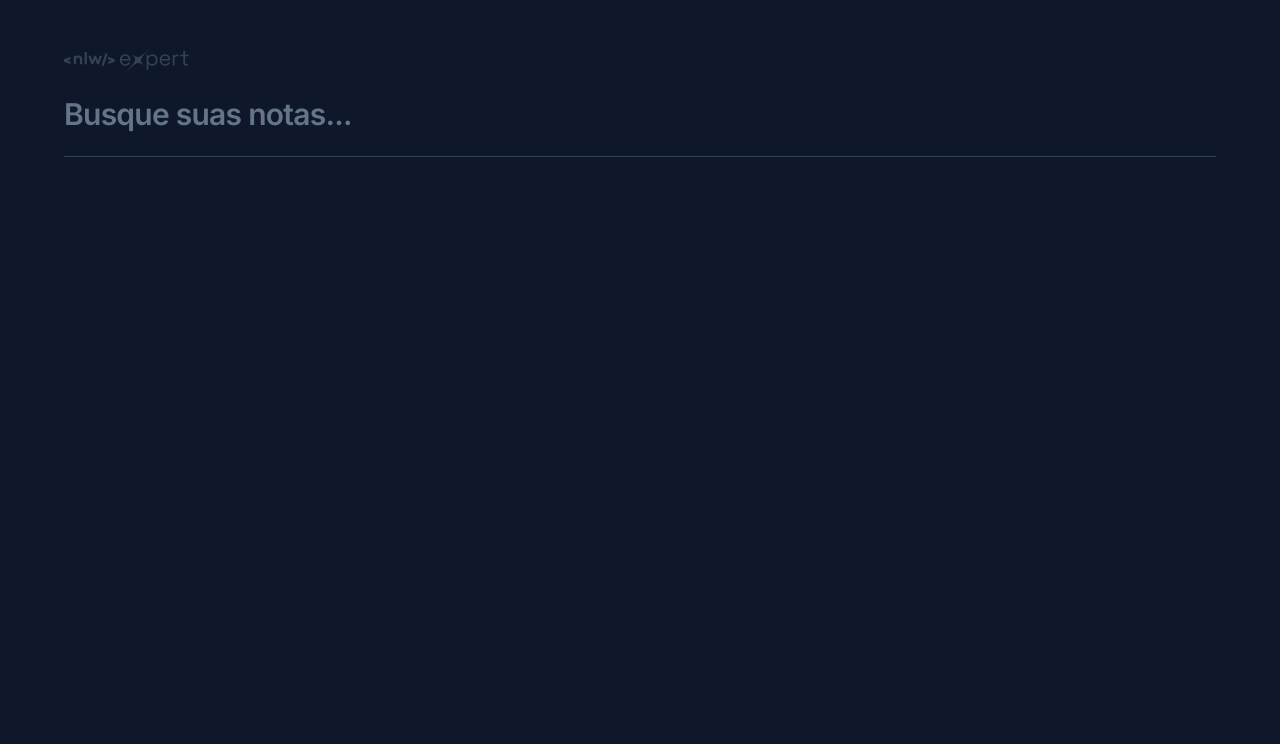
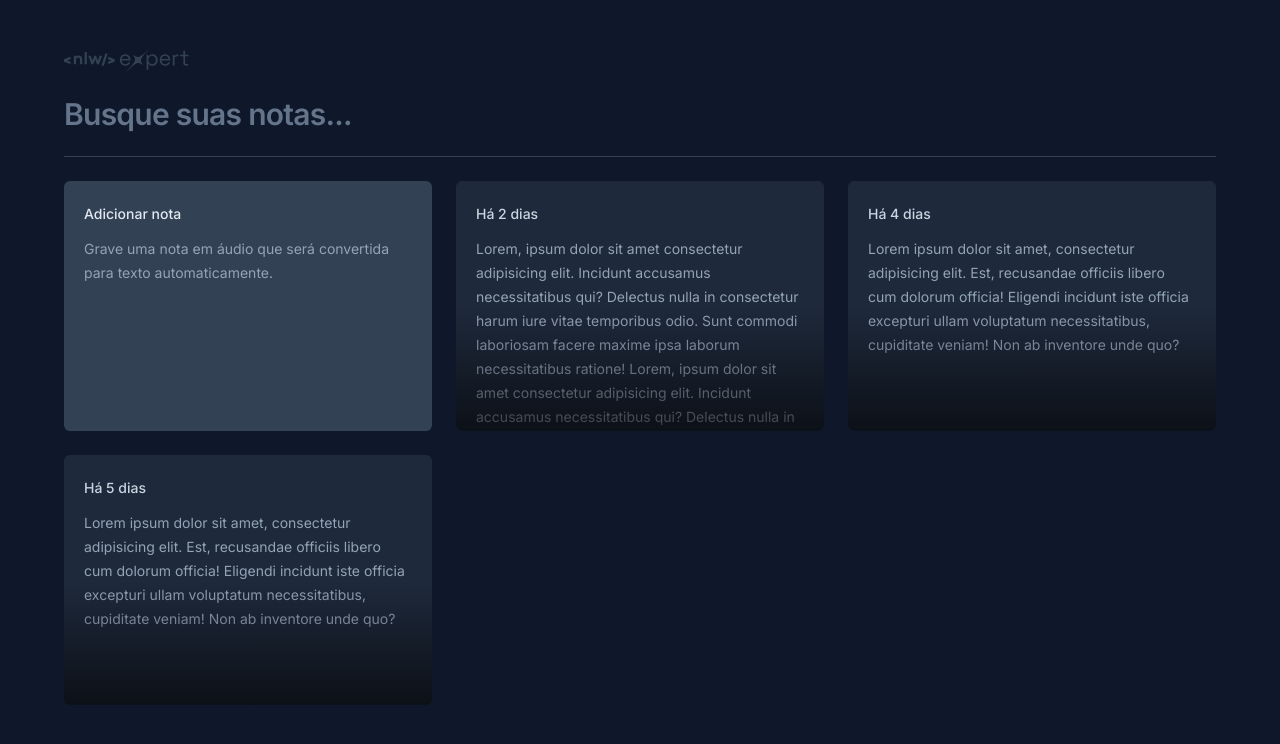
Before and after one commit to jairo-sousa/nlw-expert-notes, a React (Vite) app: page / in a window 1280 px wide. Shown: the top 744 px of the page. Built offline with nearby package versions, Linux system fonts and the light colour scheme.

Commit message:
feat: card styling

```diff
--- a/src/app.tsx
+++ b/src/app.tsx
@@ -15,7 +15,63 @@
 
             <div className="h-px bg-slate-700" />
 
-            <div className="grid grid-cols-3 gap-6 auto-rows-[250px] "></div>
+            <div className="grid grid-cols-3 gap-6 auto-rows-[250px] ">
+                <div className="rounded-md bg-slate-700 p-5 space-y-3 overflow-hidden relative ">
+                    <span className="text-sm font-medium text-slate-200">
+                        Adicionar nota
+                    </span>
+                    <p className="text-sm leading-6 text-slate-400">
+                        Grave uma nota em áudio que será convertida para texto
+                        automaticamente.
+                    </p>
+                </div>
+                <div className="rounded-md bg-slate-800 p-5 space-y-3 overflow-hidden relative ">
+                    <span className="text-sm font-medium text-slate-300">
+                        Há 2 dias
+                    </span>
+                    <p className="text-sm leading-6 text-slate-400">
+                        Lorem, ipsum dolor sit amet consectetur adipisicing
+                        elit. Incidunt accusamus necessitatibus qui? Delectus
+                        nulla in consectetur harum iure vitae temporibus odio.
+                        Sunt commodi laboriosam facere maxime ipsa laborum
+                        necessitatibus ratione! Lorem, ipsum dolor sit amet
+                        consectetur adipisicing elit. Incidunt accusamus
+                        necessitatibus qui? Delectus nulla in consectetur harum
+                        iure vitae temporibus odio. Sunt commodi laboriosam
+                        facere maxime ipsa laborum necessitatibus ratione!
+                    </p>
+
+                    <div className="absolute bottom-0 left-0 right-0 h-1/2 bg-gradient-to-t from-black/60 to-black/0 pointer-events-none" />
+                </div>
+                <div className="rounded-md bg-slate-800 p-5 space-y-3 overflow-hidden relative ">
+                    <span className="text-sm font-medium text-slate-300">
+                        Há 4 dias
+                    </span>
+                    <p className="text-sm leading-6 text-slate-400">
+                        Lorem ipsum dolor sit amet, consectetur adipisicing
+                        elit. Est, recusandae officiis libero cum dolorum
+                        officia! Eligendi incidunt iste officia excepturi ullam
+                        voluptatum necessitatibus, cupiditate veniam! Non ab
+                        inventore unde quo?
+                    </p>
+
+                    <div className="absolute bottom-0 left-0 right-0 h-1/2 bg-gradient-to-t from-black/60 to-black/0 pointer-events-none" />
+                </div>
+                <div className="rounded-md bg-slate-800 p-5 space-y-3 overflow-hidden relative ">
+                    <span className="text-sm font-medium text-slate-300">
+                        Há 5 dias
+                    </span>
+                    <p className="text-sm leading-6 text-slate-400">
+                        Lorem ipsum dolor sit amet, consectetur adipisicing
+                        elit. Est, recusandae officiis libero cum dolorum
+                        officia! Eligendi incidunt iste officia excepturi ullam
+                        voluptatum necessitatibus, cupiditate veniam! Non ab
+                        inventore unde quo?
+                    </p>
+
+                    <div className="absolute bottom-0 left-0 right-0 h-1/2 bg-gradient-to-t from-black/60 to-black/0 pointer-events-none" />
+                </div>
+            </div>
         </div>
     );
 }
```
